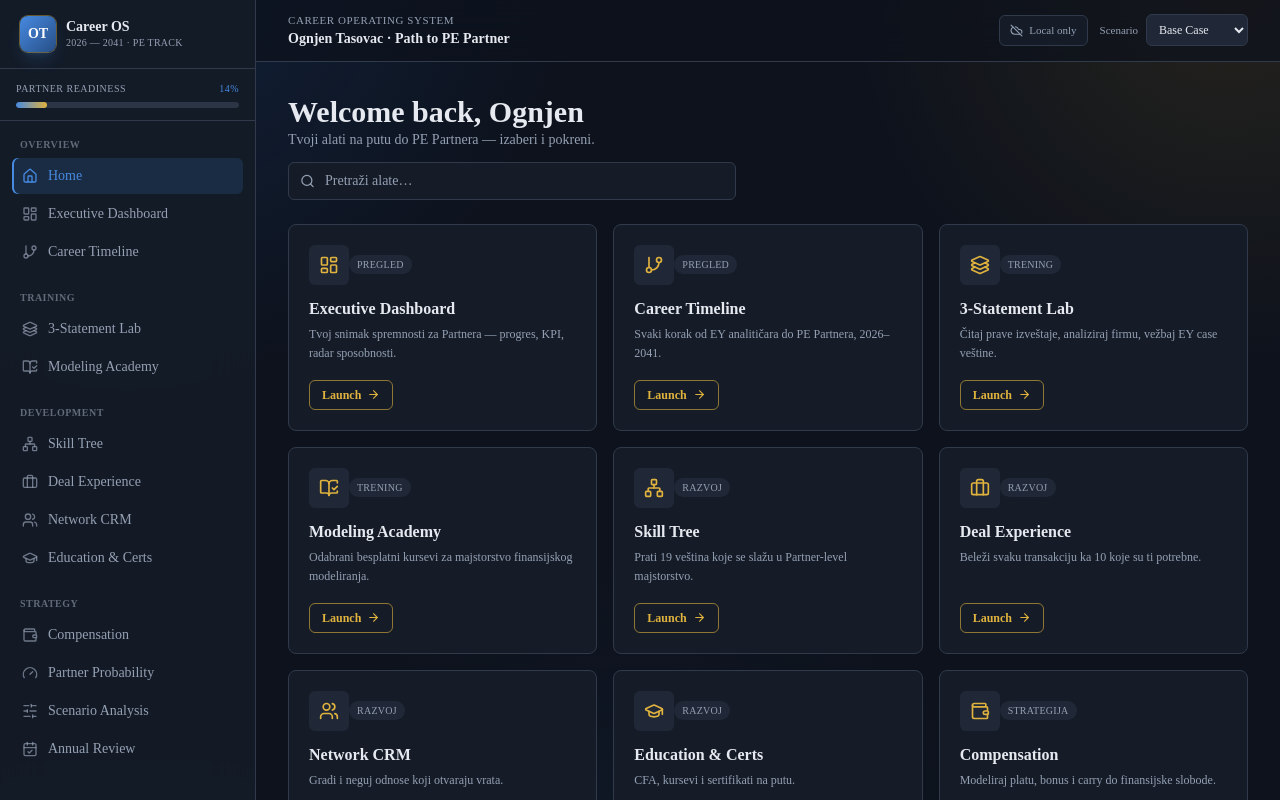
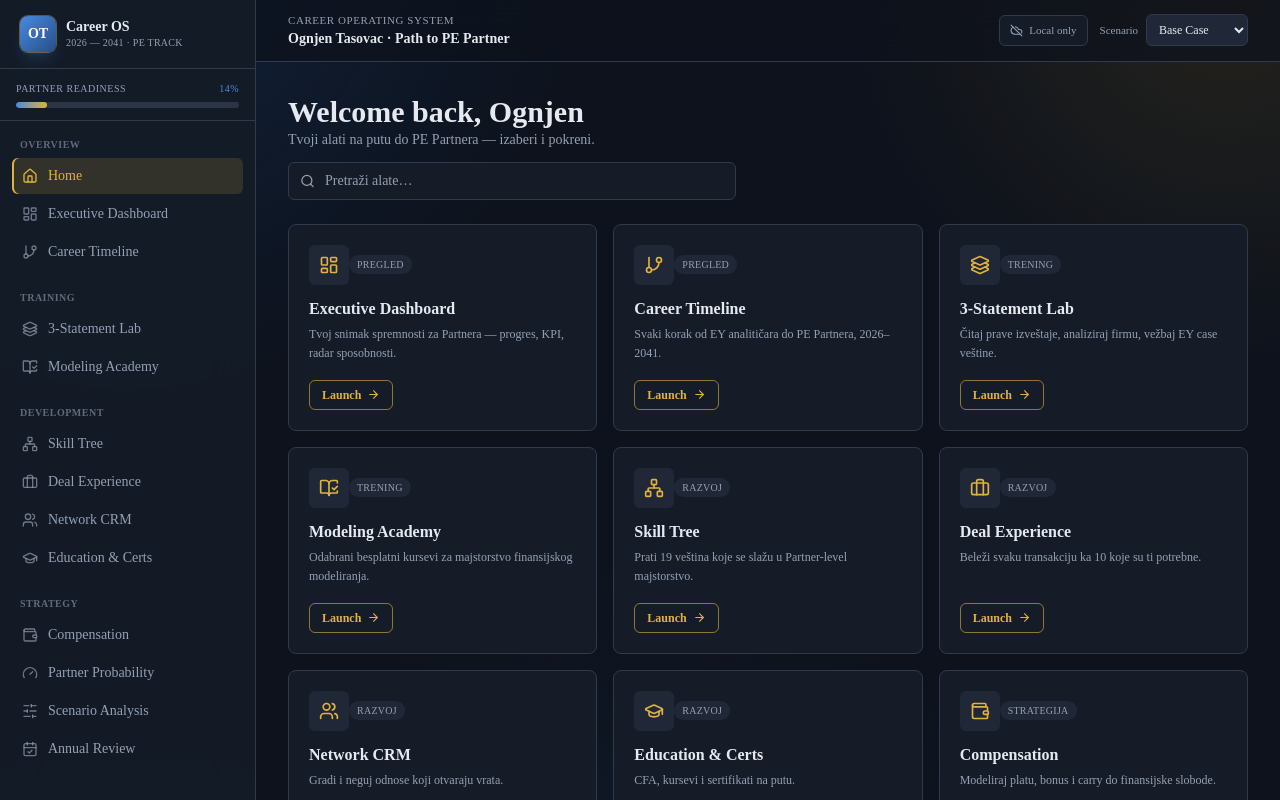
Before and after one commit to ognjentasovac-ai/ey.career-os, a Next.js app: page / in a window 1280 px wide. Shown: the top 800 px of the page. Built offline with nearby package versions, Linux system fonts and the light colour scheme.

Commit message:
EY visual pass across app: active sidebar nav now EY-gold (every screen), subtle gold card hover globally

```diff
--- a/components/Shell.tsx
+++ b/components/Shell.tsx
@@ -206,11 +206,11 @@ export function Shell() {
                     className={cn(
                       "group flex w-full items-center gap-2.5 rounded-md px-2.5 py-2 text-sm transition-all",
                       tab === n.key
-                        ? "bg-accent/15 font-medium text-accent shadow-[inset_2px_0_0_0_hsl(var(--accent))]"
+                        ? "bg-gold/15 font-medium text-gold shadow-[inset_2px_0_0_0_hsl(var(--gold))]"
                         : "text-muted-foreground hover:bg-elevated hover:text-foreground"
                     )}
                   >
-                    <span className={tab === n.key ? "text-accent" : "text-muted-foreground/70 group-hover:text-foreground"}>
+                    <span className={tab === n.key ? "text-gold" : "text-muted-foreground/70 group-hover:text-foreground"}>
                       {n.icon}
                     </span>
                     {n.label}
--- a/components/ui.tsx
+++ b/components/ui.tsx
@@ -12,7 +12,7 @@ export function Card({
   return (
     <div
       className={cn(
-        "panel-grad rounded-lg border border-border bg-panel glow-border",
+        "panel-grad rounded-lg border border-border bg-panel glow-border transition-colors duration-200 hover:border-gold/25",
         className
       )}
       {...props}
```
